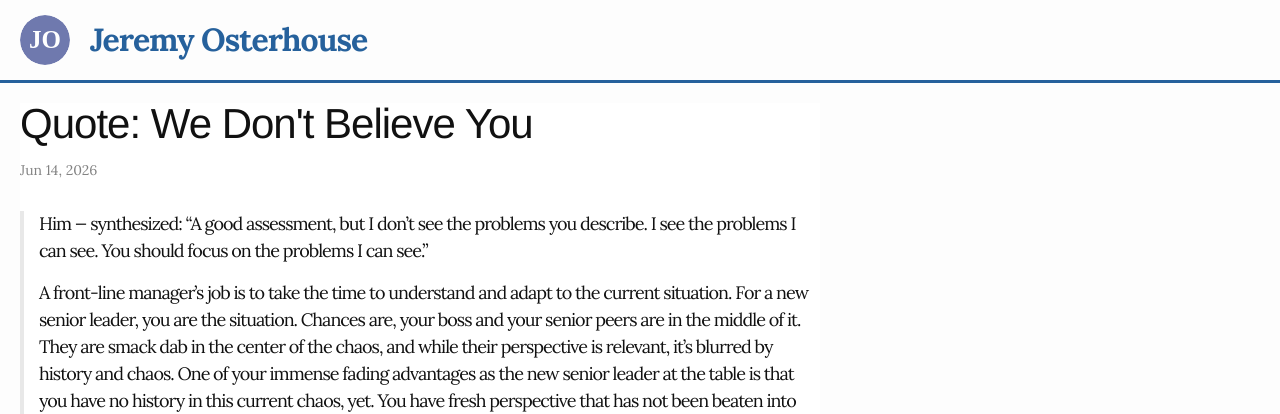
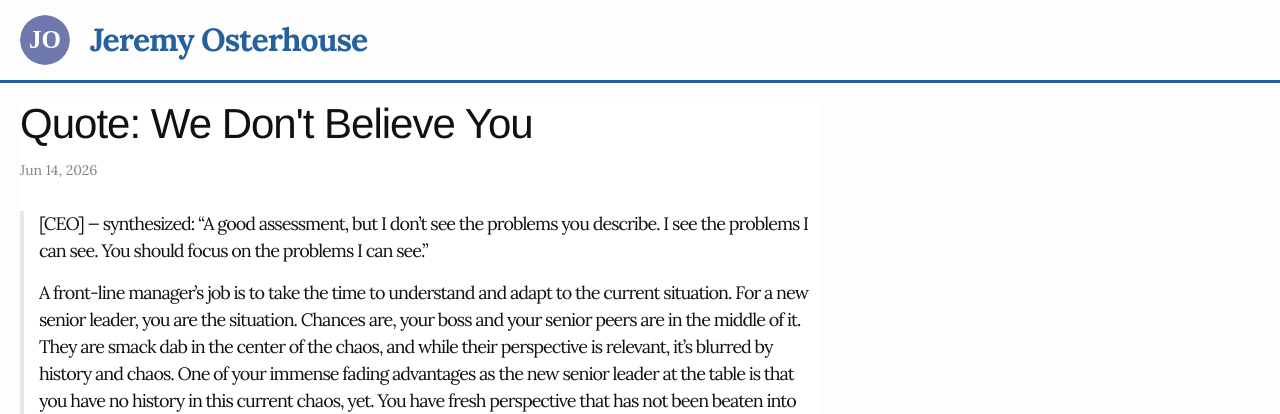
Before and after one commit to josterpi/josterpi.github.io, a Jekyll site: the page built from _posts/2026-06-14-quote-we-dont-believe-you.md, in a window 1280 px wide. Shown: the top 414 px of the page. Built offline with Jekyll 4.4.1, drawn with Linux system fonts in a browser that asks for light colours.

Commit message:
Clarify quote: Him -> CEO

```diff
--- a/_posts/2026-06-14-quote-we-dont-believe-you.md
+++ b/_posts/2026-06-14-quote-we-dont-believe-you.md
@@ -4,7 +4,7 @@ title: "Quote: We Don't Believe You"
 date: 2026-06-14
 ---
 
-> Him — synthesized: “A good assessment, but I don’t see the problems you describe. I see the problems I can see. You should focus on the problems I can see.”
+> [CEO] — synthesized: “A good assessment, but I don’t see the problems you describe. I see the problems I can see. You should focus on the problems I can see.”
 >
 > A front-line manager’s job is to take the time to understand and adapt to the current situation. For a new senior leader, you are the situation. Chances are, your boss and your senior peers are in the middle of it. They are smack dab in the center of the chaos, and while their perspective is relevant, it’s blurred by history and chaos. One of your immense fading advantages as the new senior leader at the table is that you have no history in this current chaos, yet. You have fresh perspective that has not been beaten into submission by the chaos.
 
```
